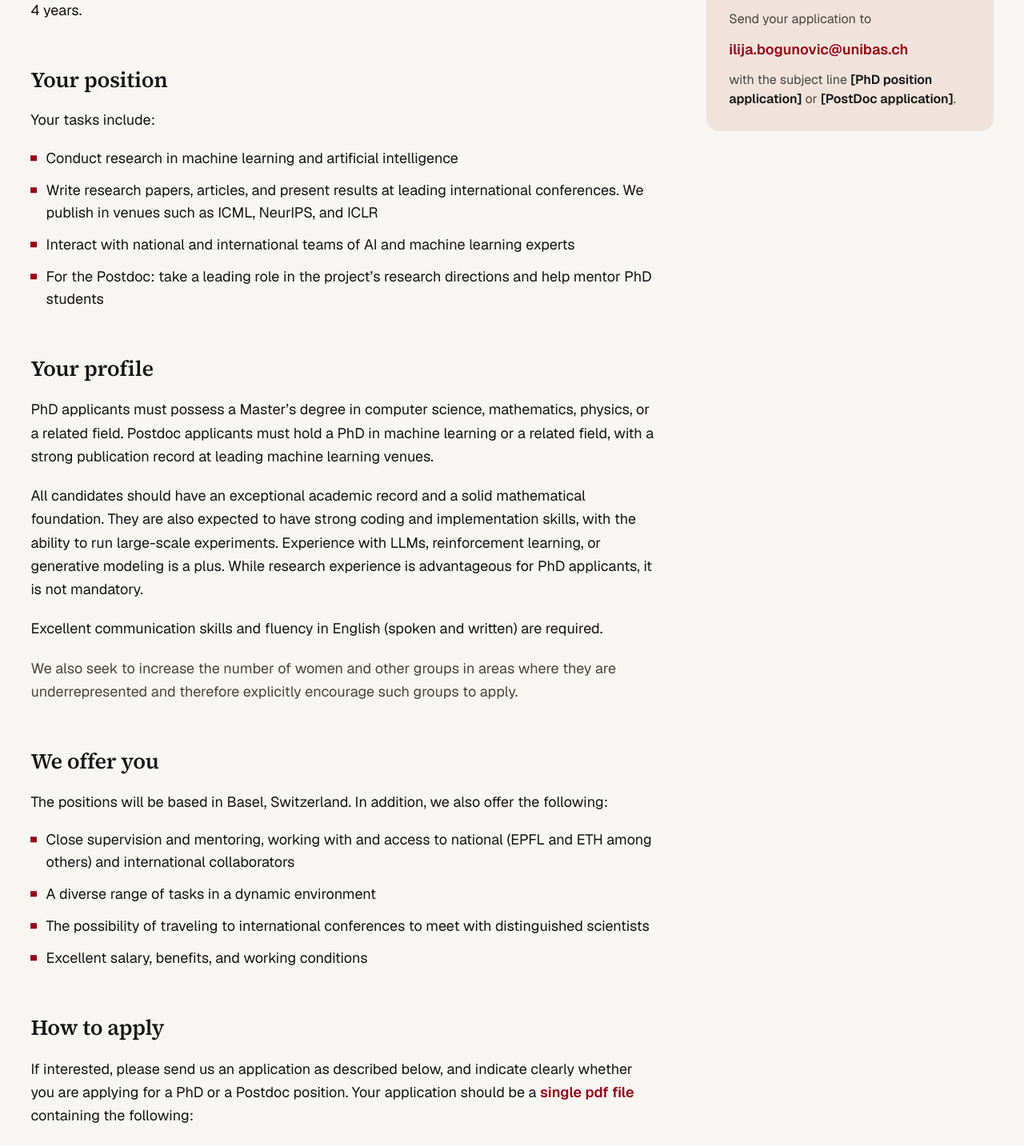
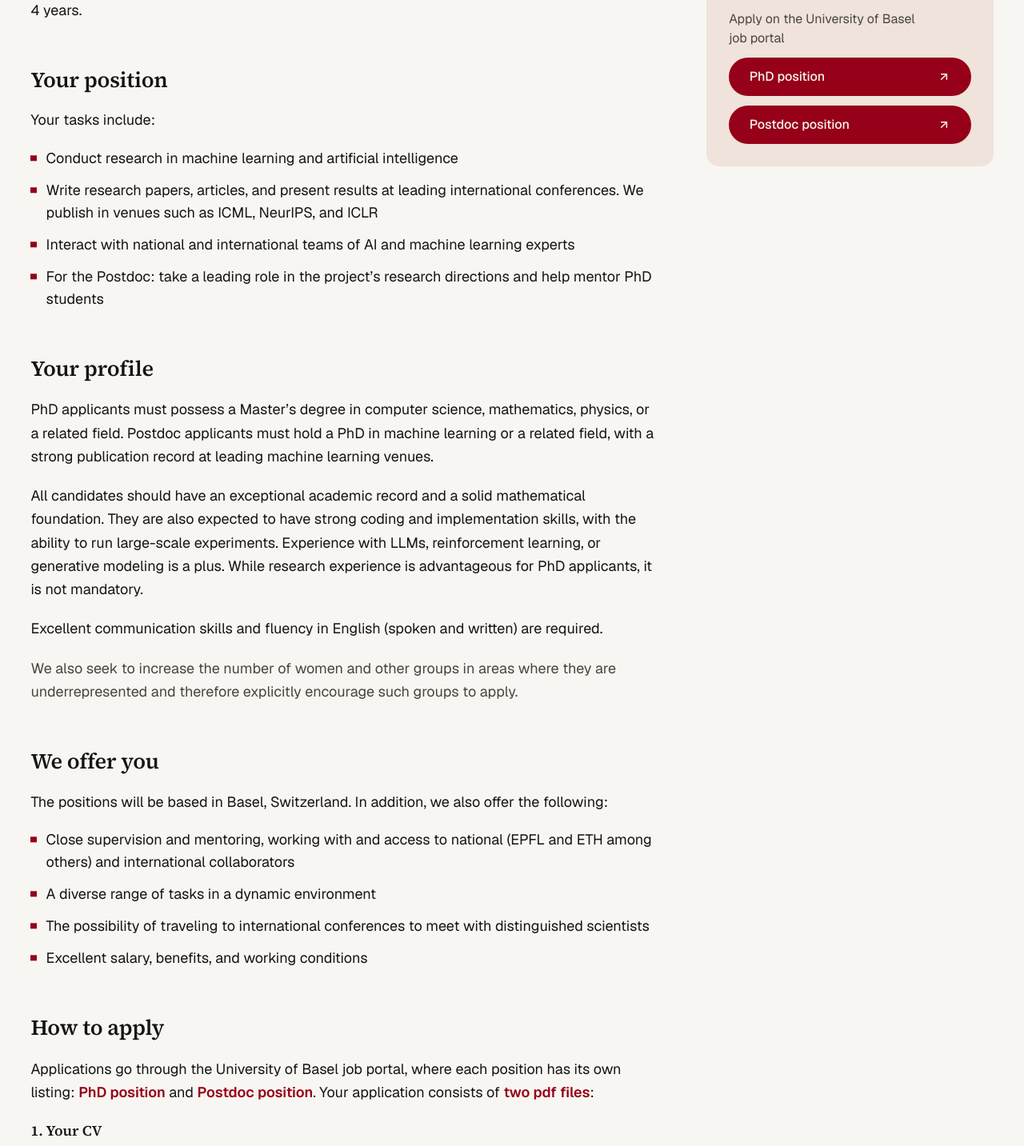
Before and after one commit to ilijabogunovic/rhine-ai, a React (Vite) app: page /news/phd-postdoc-diffusion-llm-2026 in a window 1280 px wide. Shown: the part 900-2333 px from the top of the page at 80% size. Built offline with nearby package versions, Linux system fonts and the light colour scheme.

Commit message:
Point the PhD/Postdoc opening to the university job portal
Applications now go through the University of Basel portal listings, and the
How to apply section spells out the two files: the CV, and a single pdf with
the rest.

Co-Authored-By: Claude Opus 5.5 <noreply@anthropic.com>

```diff
--- a/src/pages/news/PhdPostdocDiffusionLLM2026.tsx
+++ b/src/pages/news/PhdPostdocDiffusionLLM2026.tsx
@@ -2,6 +2,18 @@ import type { ReactNode } from "react";
 import Layout from "@/components/layout/Layout";
 import { Bullet, CategoryTag } from "@/components/brand/Tags";
 import { Link } from "react-router-dom";
+import { ArrowUpRight } from "lucide-react";
+
+const portal = [
+  {
+    label: "PhD position",
+    url: "https://jobs.unibas.ch/offene-stellen/phd-position-in-post-training-of-diffusion-language-models-prof-i-bogunovic/69e46779-c5dc-47c2-b000-d2bffb100240",
+  },
+  {
+    label: "Postdoc position",
+    url: "https://jobs.unibas.ch/offene-stellen/postdoc-position-in-post-training-of-diffusion-language-models-prof-i-bogunovic/1c8e7b49-8c0b-4002-89fa-268adb152f96",
+  },
+];
 
 const facts = [
   ["Positions", "PhD and Postdoc"],
@@ -127,20 +139,35 @@ const PhdPostdocDiffusionLLM2026 = () => {
 
             <Section title="How to apply">
               <p className="t-2 leading-relaxed text-ink">
-                If interested, please send us an application as described below, and indicate clearly whether you are
-                applying for a PhD or a Postdoc position. Your application should be a{" "}
-                <strong className="font-semibold text-carmine">single pdf file</strong> containing
-                the following:
+                Applications go through the University of Basel job portal, where each position has its own
+                listing:{" "}
+                <a href={portal[0].url} target="_blank" rel="noopener noreferrer" className="link font-semibold">
+                  PhD position
+                </a>{" "}
+                and{" "}
+                <a href={portal[1].url} target="_blank" rel="noopener noreferrer" className="link font-semibold">
+                  Postdoc position
+                </a>
+                . Your application consists of{" "}
+                <strong className="font-semibold text-carmine">two pdf files</strong>:
               </p>
+              <ol className="space-y-6">
+                <li className="space-y-3">
+                  <h3 className="t-2 font-semibold text-ink">1. Your CV</h3>
+                  <List items={["Curriculum vitae, including a list of publications if applicable"]} />
+                </li>
+                <li className="space-y-3">
+                  <h3 className="t-2 font-semibold text-ink">2. A single pdf containing:</h3>
                   <List
                     items={[
                       "Short motivation statement (maximum 150 words) explaining your interest in the position and justifying why your background is a good fit for the position",
-                  "Curriculum vitae (including a list of publications, if applicable)",
                       "PhD applicants: scanned transcripts of bachelor’s and master’s degree",
                       "Contact info (no direct recommendation letters) for peers who can recommend you",
                       "PhD applicants: your latest thesis (and/or one of your publications, if applicable). Postdoc applicants: your PhD thesis or up to two representative publications",
                     ]}
                   />
+                </li>
+              </ol>
               <p className="t-2 leading-relaxed text-ink">
                 You are encouraged to send your application before November 20, 2026. However, there is no deadline for
                 applying, and the positions will be open until suitable candidates are found. If your application is
@@ -161,14 +188,23 @@ const PhdPostdocDiffusionLLM2026 = () => {
                 ))}
               </dl>
               <div className="space-y-3 border-t border-beige pt-6">
-                <p className="t-1 text-ink-soft">Send your application to</p>
-                <a href="mailto:ilija.bogunovic@unibas.ch" className="link t-2 block font-semibold">
-                  ilija.bogunovic@unibas.ch
+                <p className="t-1 text-ink-soft">Apply on the University of Basel job portal</p>
+                {portal.map((p) => (
+                  <a
+                    key={p.url}
+                    href={p.url}
+                    target="_blank"
+                    rel="noopener noreferrer"
+                    className="btn group w-full justify-between"
+                  >
+                    {p.label}
+                    <ArrowUpRight
+                      aria-hidden="true"
+                      strokeWidth={2.25}
+                      className="h-4 w-4 transition-transform duration-200 group-hover:-translate-y-0.5 group-hover:translate-x-0.5"
+                    />
                   </a>
-                <p className="t-1 text-ink-soft">
-                  with the subject line <span className="font-semibold text-ink">[PhD position application]</span> or{" "}
-                  <span className="font-semibold text-ink">[PostDoc application]</span>.
-                </p>
+                ))}
               </div>
             </div>
           </aside>
```
Lines whose indentation alone changed are shown as unchanged.
